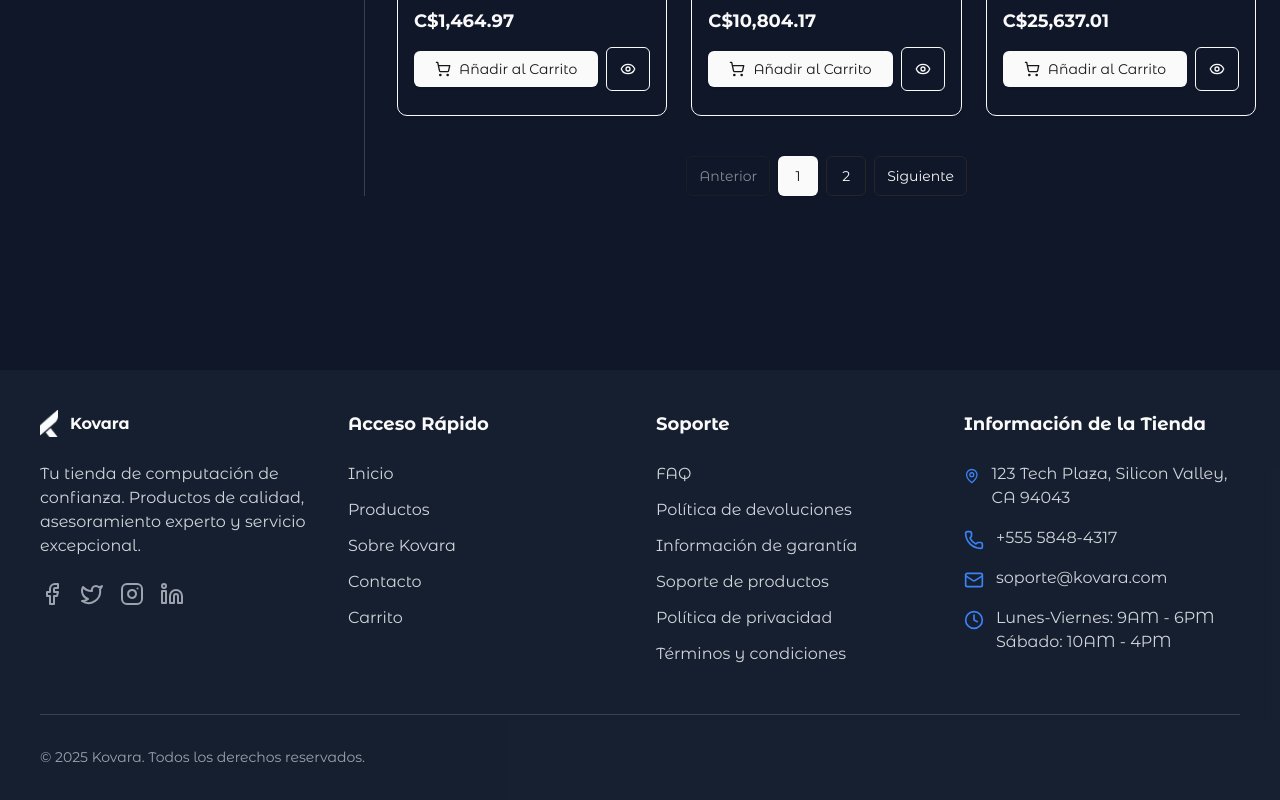
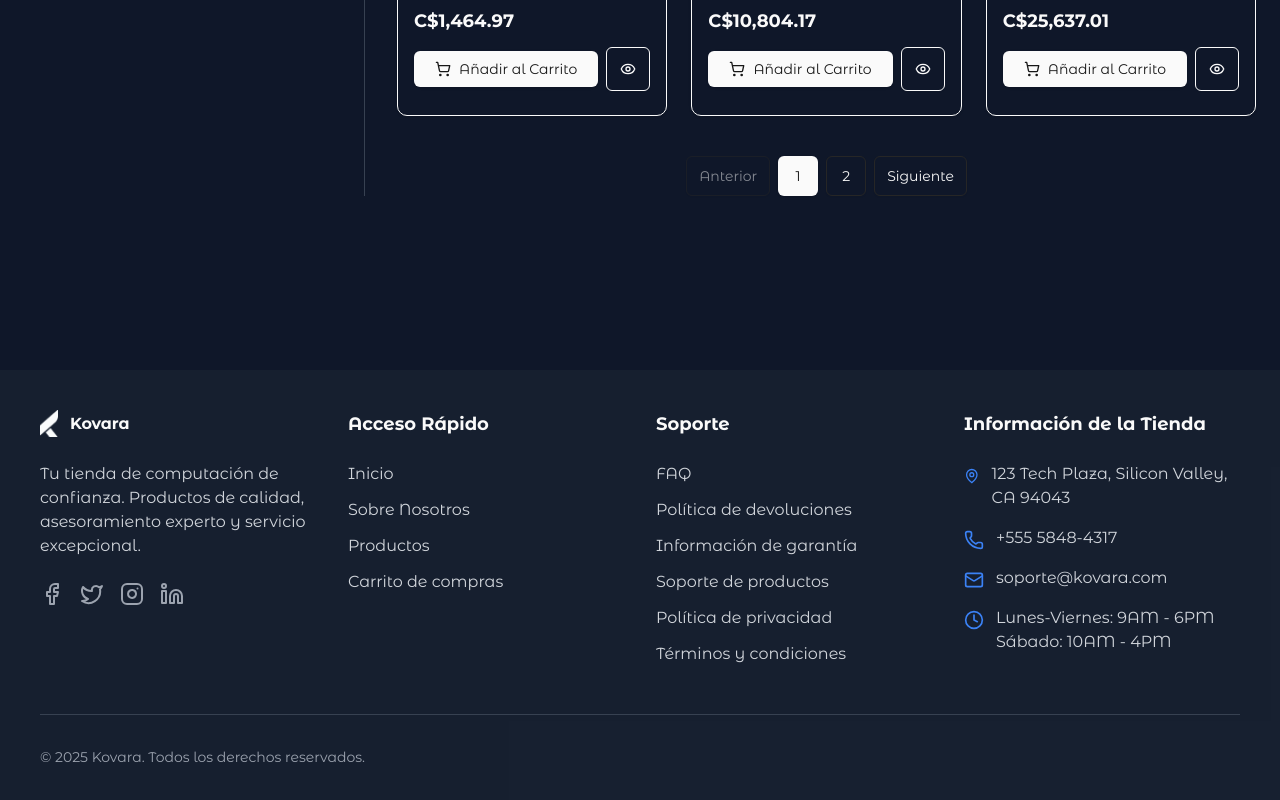
Before and after one commit to aaronportobanco/kovara-website, a Next.js app: page /products in a window 1280 px wide. Shown: the part 1820-2620 px from the top of the page. Built offline with nearby package versions, Linux system fonts and the light colour scheme.

Commit message:
Refactor navigation links and update Datalinks structure for improved routing

```diff
--- a/src/components/layout/Footer.jsx
+++ b/src/components/layout/Footer.jsx
@@ -2,20 +2,13 @@ import Link from "next/link";
 import { MapPin, Phone, Mail, Clock } from "lucide-react";
 import { Facebook, Twitter, Instagram, Linkedin } from "lucide-react";
 import Logo from "./Logo";
+import { Datalinks } from "@/data/MockData"; // added import
 
 export const socialLinks = [
   { icon: <Facebook />, href: "#" },
   { icon: <Twitter />, href: "#" },
   { icon: <Instagram />, href: "#" },
   { icon: <Linkedin />, href: "#" },
-];
-
-export const quickLinks = [
-  { label: "Inicio", id: "home" },
-  { label: "Productos", id: "products" },
-  { label: "Sobre Kovara", id: "about" },
-  { label: "Contacto", id: "contact" },
-  { label: "Carrito", href: "#" },
 ];
 
 export const supportLinks = [
@@ -120,14 +113,14 @@ function FooterLinks() {
     <div>
       <h4 className="text-lg font-heading font-semibold mb-6">Acceso Rápido</h4>
       <ul className="space-y-3">
-        {quickLinks.map((link, id) => (
-          <li key={id}>
-            <a
-              href={link.href || `#${link.id}`}
+        {Datalinks.map((link) => (
+          <li key={link.label}>
+            <Link
+              href={link.href}
               className="text-gray-300 hover:text-[#3B82F6] transition-colors"
             >
               {link.label}
-            </a>
+            </Link>
           </li>
         ))}
       </ul>
--- a/src/components/layout/Navbar.jsx
+++ b/src/components/layout/Navbar.jsx
@@ -19,8 +19,8 @@ import {
 import Link from "next/link";
 import Logo from "./Logo";
 import { Datalinks } from "@/data/MockData";
-import { scrollToSection } from "@/lib/scroll-utils";;
 import { Separator } from "../ui/separator";
+import { scrollToSection } from "@/lib/scroll-utils";
 
 // Main Navbar component
 const NavBar = () => {
@@ -68,31 +68,45 @@ const NavBar = () => {
 };
 
 
-const handleNavClick = (e, href) => {
-  e.preventDefault();
-  const sectionId = href.startsWith("#") ? href.substring(1) : href;
-  scrollToSection(sectionId);
-};
-
 const NavLinks = () => {
   return (
-    <div
-      className="flex items-center gap-3 w-full justify-center z-10"
-      aria-label="Main navigation"
+    <div className="flex items-center gap-3 w-full justify-center z-10" aria-label="Main navigation">
+      {Datalinks.map((link) => {
+        if (link.label === "Contacto") {
+          return (
+            <a
+              key={link.label}
+              href="#contact"
+              onClick={(e) => {
+                e.preventDefault();
+                scrollToSection("contact");
+              }}
             >
-      {Datalinks.map((link) => (
+              <Button
+                variant="link"
+                aria-label={link.label}
+                className="hover:text-[#3B82F6] font-medium group flex items-center gap-2 transition-all duration-300"
+              >
+                {link.label}
+                <ArrowDownRight className="max-w-0 overflow-hidden group-hover:max-w-[120px] transition-all duration-300" />
+              </Button>
+            </a>
+          );
+        } else {
+          return (
             <Link key={link.label} href={link.href}>
               <Button
                 variant="link"
                 aria-label={link.label}
-            onClick={(e) => handleNavClick(e, link.href)}
                 className="hover:text-[#3B82F6] font-medium group flex items-center gap-2 transition-all duration-300"
               >
                 {link.label}
                 <ArrowDownRight className="max-w-0 overflow-hidden group-hover:max-w-[120px] transition-all duration-300" />
               </Button>
             </Link>
-      ))}
+          );
+        }
+      })}
     </div>
   );
 };
--- a/src/data/MockData.js
+++ b/src/data/MockData.js
@@ -333,23 +333,23 @@ export const DataTestimonials = [
 import { House, Users, Boxes, Phone } from "lucide-react";
 export const Datalinks = [
   {
-    href: "#home",
+    href: "/",
     label: "Inicio",
     Icon: <House className="mr-2" strokeWidth={3} />,
   },
   {
-    href: "#about",
+    href: "/about-us",
     label: "Sobre Nosotros",
     Icon: <Users className="mr-2" strokeWidth={3} />,
   },
   {
-    href: "#featured-products",
+    href: "/products",
     label: "Productos",
     Icon: <Boxes className="mr-2" strokeWidth={3} />,
   },
   {
-    href: "#contact",
-    label: "Contacto",
+    href: "/cart-products",
+    label: "Carrito de compras",
     Icon: <Phone className="mr-2" strokeWidth={3} />,
   },
 ];
```
Lines whose indentation alone changed are shown as unchanged.
